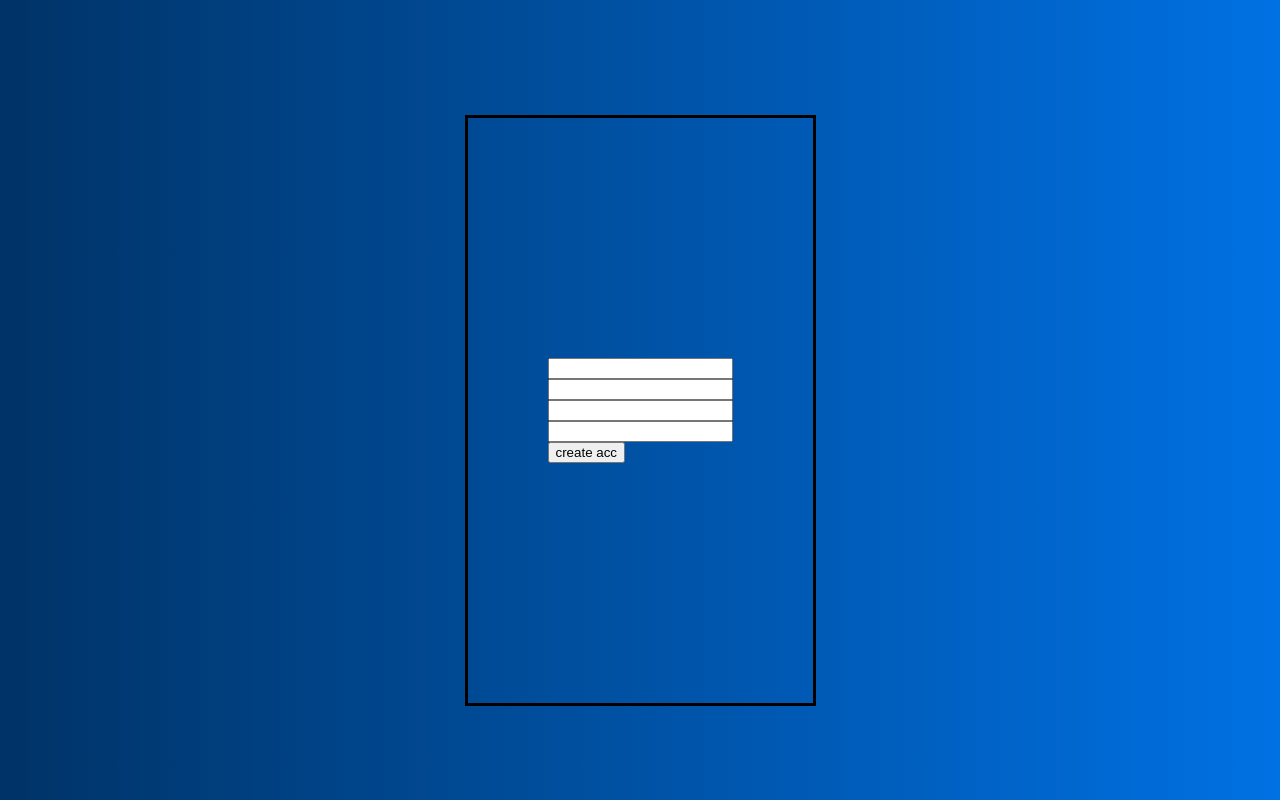
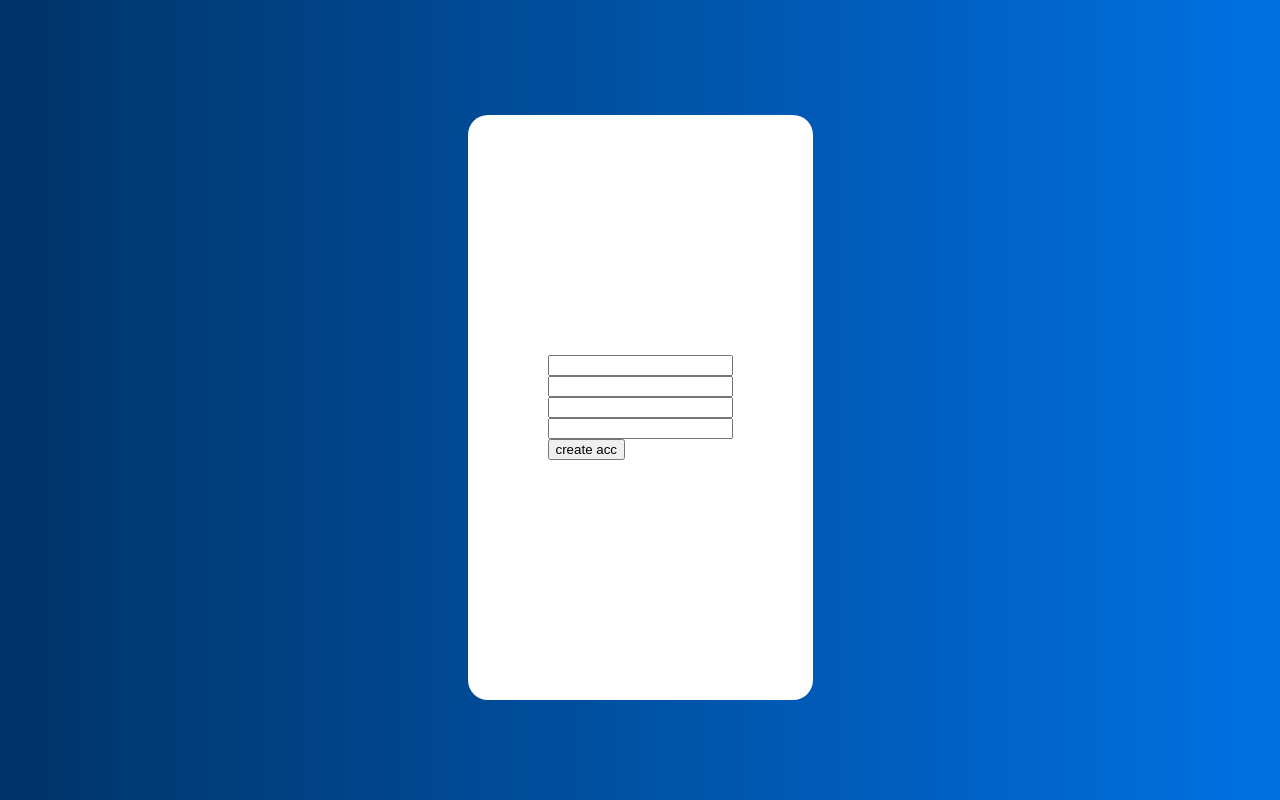
Before and after one commit to Paul7550/interface.at, a plain HTML site: page signin.html in a window 1280 px wide. Drawn offline with Linux system fonts and the light colour scheme.

Commit message:
edited style for login form

```diff
--- a/signin.css
+++ b/signin.css
@@ -9,7 +9,8 @@ html, body {
 }
 
 #loginform {
-    border: 3px solid black;
+    border-radius: 20px;
+    background-color: white;
     padding: 15rem 5rem 15rem 5rem;
     margin-top: 9%;
 }
```
